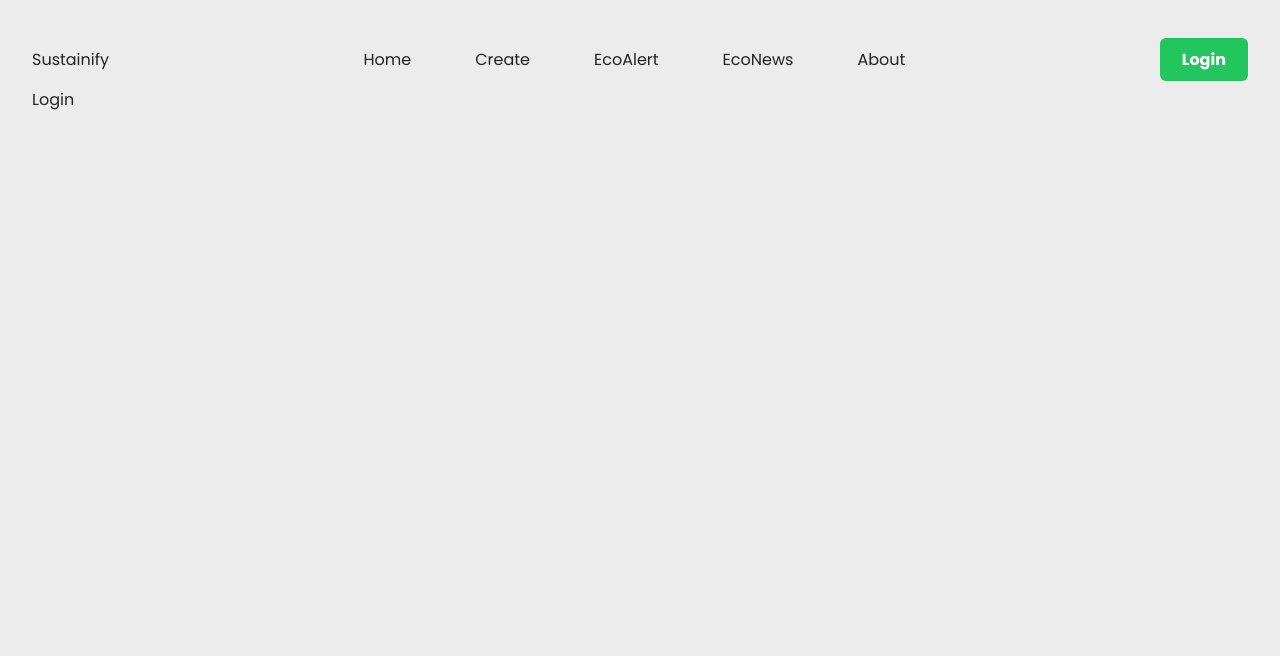
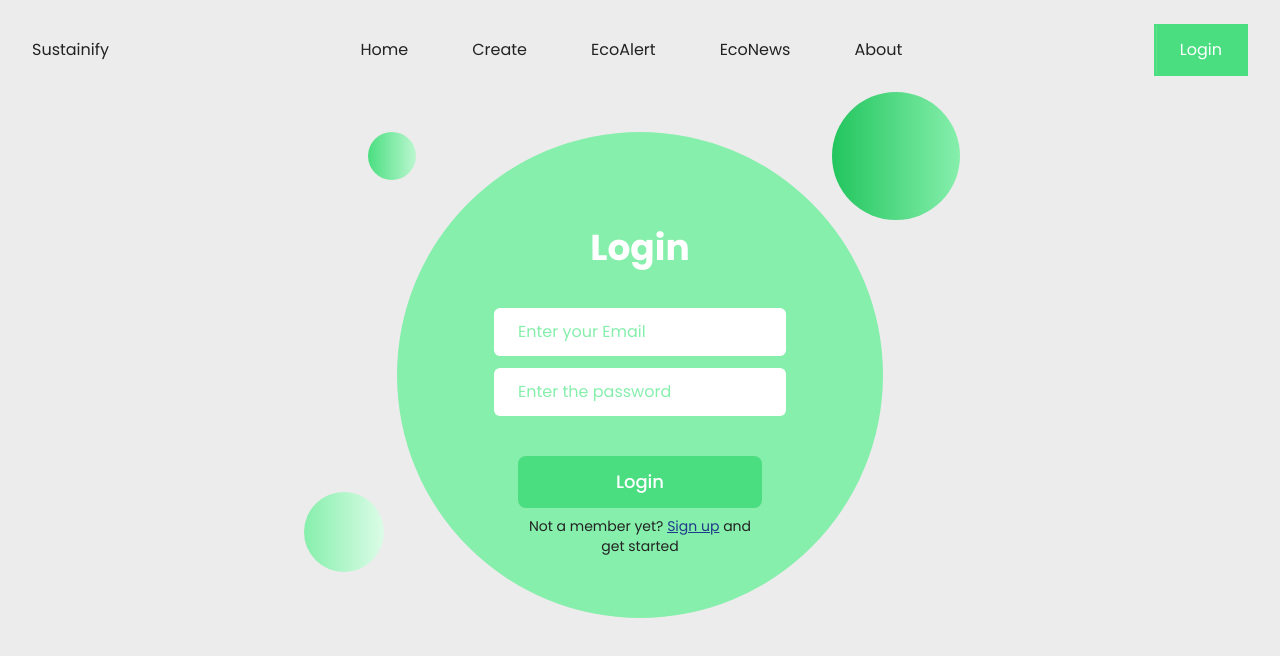
Before and after one commit to aneeshsharma72067/sustainify, a React (Vite) app: page /login in a window 1280 px wide. Shown: the top 656 px of the page. Built offline with nearby package versions, Linux system fonts and the light colour scheme.

Commit message:
Implemented: User Signup and Login page, storing user data in firestore after registeration

```diff
--- a/src/App.css
+++ b/src/App.css
@@ -1,5 +1,5 @@
 #root {
   max-width: 1280px;
   margin: 0 auto;
-  padding: 2rem;
+  padding: 0.5rem 2rem;
 }
--- a/src/components/Button.jsx
+++ b/src/components/Button.jsx
@@ -1,11 +1,31 @@
 import React from "react";
+import { NavLink } from "react-router-dom";
 
-function Button({ disabled, title, onclick }) {
+function Button({
+  disabled = false,
+  title,
+  onclick,
+  type,
+  location,
+  className,
+}) {
+  if (type === "link") {
+    return (
+      <NavLink
+        to={location}
+        onClick={onclick}
+        className={`custom_link relative group hover:text-white overflow-hidden border-2 border-green-400 px-6 py-3 ${className}`}
+      >
+        <div className="z-0 absolute group-hover:translate-x-full duration-500 top-0 -left-full w-full h-full bg-green-400"></div>
+        <p className="z-10 relative duration-300">{title}</p>
+      </NavLink>
+    );
+  }
   return (
     <button
       onClick={onclick}
       disabled={disabled}
-      className="group disabled:bg-opacity-50 active:disabled:scale-100 disabled:hover:text-white active:scale-90 outline-none relative border-2 border-green-400 overflow-hidden text-white bg-green-400 px-6 py-3 rounded-lg text-lg font-medium w-1/4 duration-300 hover:text-green-400"
+      className={`group disabled:bg-opacity-50 active:disabled:scale-100 disabled:hover:text-white active:scale-90 outline-none relative overflow-hidden text-white bg-green-400 px-6 py-3 rounded-lg text-lg font-medium w-1/4 duration-300 hover:text-green-400 ${className}`}
     >
       <div className="z-0 group-disabled:group-hover:scale-0 absolute scale-0 group-hover:scale-150 duration-500 -top-1/4 left-0 w-full aspect-square h-auto rounded-full bg-white"></div>
       <p className="z-10 relative">{title}</p>
--- a/src/components/Navbar.jsx
+++ b/src/components/Navbar.jsx
@@ -1,16 +1,6 @@
 import React from "react";
-import { useLocation } from "react-router-dom";
-
-function Link({ path, title }) {
-  const location = useLocation();
-  const isActive = location.pathname === path;
-  const className = `navbar__link ${isActive && "active__navbar__link"}`;
-  return (
-    <a href={path} className={className}>
-      {title}
-    </a>
-  );
-}
+import { NavLink } from "react-router-dom";
+import Button from "./Button";
 
 export default function Navbar() {
   return (
@@ -19,20 +9,23 @@ export default function Navbar() {
         <a href="/">Sustainify</a>
       </div>
       <div className="flex w-1/2 gap-[4rem] justify-center">
-        <Link title={"Home"} path={"/"} />
-        <Link title={"Create"} path={"/create"} />
-        <Link title={"EcoAlert"} path={"/alert/posts"} />
-        <Link title={"EcoNews"} path={"/news"} />
-        <Link title={"About"} path={"/about"} />
+        <NavLink className="navbar__link" to="/">
+          Home
+        </NavLink>
+        <NavLink className="navbar__link" to="/create">
+          Create
+        </NavLink>
+        <NavLink className="navbar__link" to="/alert/posts">
+          EcoAlert
+        </NavLink>
+        <NavLink className="navbar__link" to="/news">
+          EcoNews
+        </NavLink>
+        <NavLink className="navbar__link" to="/about">
+          About
+        </NavLink>
       </div>
-      <div>
-        <a
-          href="/login"
-          className="text-white px-5 py-2 rounded-md font-bold bg-green-500 duration-300 border-2 border-transparent border-green-500 hover:bg-transparent hover:border-green-500 hover:text-green-500"
-        >
-          Login
-        </a>
-      </div>
+      <Button type={"link"} location={"/login"} title={"Login"} />
     </div>
   );
 }
--- a/src/index.css
+++ b/src/index.css
@@ -41,6 +41,7 @@ body {
   background: var(--light-color);
   color: var(--dark-color);
   font-family: "Poppins";
+  min-height: 110vh;
 }
 
 ::-webkit-scrollbar {
@@ -64,11 +65,11 @@ a {
 }
 
 .navbar__link {
-  @apply duration-300 relative hover:text-green-400 after:content-[''] after:absolute after:w-2 after:h-2 after:rounded-full after:bg-green-400 after:-bottom-2 after:left-1/2 after:duration-300 after:opacity-0;
+  @apply duration-300 relative hover:text-green-400 after:content-[''] after:absolute after:w-2 after:h-2 after:rounded-full after:bg-green-400 after:-bottom-2 after:left-1/2 after:duration-300 after:scale-0;
 }
 
-.active__navbar__link {
-  @apply after:opacity-100;
+.navbar__link.active {
+  @apply after:scale-100;
 }
 
 .category_list_item {
@@ -151,3 +152,15 @@ a {
   background: #ffffff;
   box-shadow: 11px 11px 22px #c9c9c9, -11px -11px 22px #ffffff;
 }
+.custom_link.active > div {
+  @apply translate-x-full;
+}
+.custom_link.active > p {
+  @apply text-white;
+}
+.login-form:hover {
+  transform: rotateY(180deg);
+}
+.authForm::before {
+  transform-origin: top center;
+}
--- a/src/pages/Login.jsx
+++ b/src/pages/Login.jsx
@@ -1,5 +1,210 @@
-import React from "react";
+import React, { useState } from "react";
+import Button from "../components/Button";
+import { capitalizeWord } from "../utils/helper";
+import { useLocation } from "react-router-dom";
+import Toast from "../components/Toast";
+import Loader from "../components/Loader";
+import { signup } from "../services/Firebase";
+import { useFirebase } from "../context/FirebaseContext";
 
 export default function Login() {
-  return <div>Login</div>;
+  const firebase = useFirebase();
+  if (firebase.user) {
+    console.log(firebase.user);
+  }
+  const location = useLocation();
+  const signUpFirst = location.state && location.state.signUpFirst;
+  const [activeForm, setActiveForm] = useState(
+    signUpFirst ? "signup" : "login"
+  );
+  const [isLoading, setIsLoading] = useState(false);
+  const [toast, setToast] = useState({
+    isActive: false,
+    message: null,
+    status: null,
+  });
+  const [signUpFormData, setSignUpFormData] = useState({
+    username: "",
+    fullname: "",
+    email: "",
+    password: "",
+  });
+
+  const [loginFormData, setLoginFormData] = useState({
+    email: "",
+    password: "",
+  });
+  const showTost = (message, status) => {
+    setToast({ message: message, status: status, isActive: true });
+    setTimeout(() => {
+      setToast({ message: null, status: null, isActive: false });
+    }, 3000);
+  };
+  const resetForm = () => {
+    setSignUpFormData({ username: "", fullname: "", email: "", password: "" });
+    setLoginFormData({ email: "", password: "" });
+  };
+  const onSignupDataChange = (e) => {
+    setSignUpFormData({ ...signUpFormData, [e.target.name]: e.target.value });
+  };
+  const onLoginDataChange = (e) => {
+    setLoginFormData({ ...loginFormData, [e.target.name]: e.target.value });
+  };
+  const handleLogin = () => {
+    console.log(loginFormData);
+  };
+  const handleSignup = async () => {
+    setIsLoading(true);
+    try {
+      const result = await signup(signUpFormData);
+      if (result) {
+        showTost("Signup Successfull ✅", "success");
+        resetForm();
+      }
+    } catch (err) {
+      console.log(err);
+      showTost("Something Went Wrong !!", "error");
+    }
+    setIsLoading(false);
+  };
+
+  return (
+    <div className="relative w-full min-w-min h-[100vh] py-10 ">
+      {isLoading && <Loader />}
+      {toast.isActive && (
+        <Toast message={toast.message} status={toast.status} />
+      )}
+      <div
+        className={`absolute w-32 duration-700 h-32 rounded-full bg-gradient-to-r from-green-500 to-green-300  ${
+          activeForm === "login"
+            ? "top-0 right-[18rem]"
+            : "-top-4 right-[16rem]"
+        }`}
+      ></div>
+      <div
+        className={`absolute w-20 duration-700 h-20 rounded-full bg-gradient-to-r from-green-300 to-green-100 ${
+          activeForm === "login"
+            ? "top-1/2 left-[17rem]"
+            : "top-2/3 left-[13rem]"
+        }`}
+      ></div>
+      <div
+        className={`absolute w-12 duration-700 h-12 rounded-full bg-gradient-to-r from-green-400 to-green-200 ${
+          activeForm === "login" ? "top-10 left-[21rem]" : "top-8 left-[20rem]"
+        }`}
+      ></div>
+      <div
+        className={`w-2/5 min-w-[20rem] authForm duration-300 flex flex-col relative pt-[6rem] items-center gap-10 mx-auto aspect-square h-auto rounded-full before:content-[''] before:absolute before:w-full before:h-auto before:aspect-square before:bg-green-300 before:rounded-full before:top-0 before:-z-10 before:duration-300 ${
+          activeForm === "signup" && "before:scale-125"
+        }`}
+      >
+        <h1 className="text-4xl font-bold text-white text-center">
+          {capitalizeWord(activeForm)}
+        </h1>
+        {activeForm === "login" ? (
+          <div className="w-3/5 flex flex-col items-center gap-3">
+            <div className="w-full">
+              <input
+                type="email"
+                name="email"
+                id="email"
+                placeholder="Enter your Email"
+                className="px-6 w-full py-3 rounded-md outline-none border-none bg-white text-slate-700 placeholder:text-green-300"
+                value={loginFormData.email}
+                onChange={onLoginDataChange}
+              />
+            </div>
+            <div className="w-full">
+              <input
+                type="password"
+                name="password"
+                id="password"
+                placeholder="Enter the password"
+                className="px-6 w-full py-3 rounded-md outline-none border-none bg-white text-slate-700 placeholder:text-green-300"
+                value={loginFormData.password}
+                onChange={onLoginDataChange}
+              />
+            </div>
+          </div>
+        ) : (
+          <div className="w-3/5 flex flex-col items-center gap-3">
+            <div className="w-full">
+              <input
+                type="text"
+                name="fullname"
+                id="fullname"
+                placeholder="Enter your Full Name"
+                className="px-6 w-full py-3 rounded-md outline-none border-none bg-white text-slate-700 placeholder:text-green-300"
+                value={signUpFormData.fullname}
+                onChange={onSignupDataChange}
+              />
+            </div>
+            <div className="w-full">
+              <input
+                type="text"
+                name="username"
+                id="username"
+                placeholder="Enter a username"
+                className="px-6 w-full py-3 rounded-md outline-none border-none bg-white text-slate-700 placeholder:text-green-300"
+                value={signUpFormData.username}
+                onChange={onSignupDataChange}
+              />
+            </div>
+            <div className="w-full">
+              <input
+                type="email"
+                name="email"
+                id="email"
+                placeholder="Enter your Email"
+                className="px-6 w-full py-3 rounded-md outline-none border-none bg-white text-slate-700 placeholder:text-green-300"
+                value={signUpFormData.email}
+                onChange={onSignupDataChange}
+              />
+            </div>
+            <div className="w-full">
+              <input
+                type="password"
+                name="password"
+                id="password"
+                placeholder="Enter the password"
+                className="px-6 w-full py-3 rounded-md outline-none border-none bg-white text-slate-700 placeholder:text-green-300"
+                value={signUpFormData.password}
+                onChange={onSignupDataChange}
+              />
+            </div>
+          </div>
+        )}
+        <div className="w-full flex flex-col gap-2 items-center">
+          <Button
+            title={capitalizeWord(activeForm)}
+            className={"!w-1/2"}
+            onclick={activeForm === "login" ? handleLogin : handleSignup}
+          />
+          {activeForm === "login" ? (
+            <p className="w-1/2 text-center text-sm">
+              Not a member yet?{" "}
+              <span
+                onClick={() => setActiveForm("signup")}
+                className="underline text-blue-900 cursor-pointer"
+              >
+                Sign up
+              </span>{" "}
+              and get started
+            </p>
+          ) : (
+            <p className="w-1/2 text-center text-sm">
+              Already a member?{" "}
+              <span
+                onClick={() => setActiveForm("login")}
+                className="underline text-blue-900 cursor-pointer"
+              >
+                Log In
+              </span>{" "}
+              and continue
+            </p>
+          )}
+        </div>
+      </div>
+    </div>
+  );
 }
--- /dev/null
+++ b/src/pages/NotFound.jsx
@@ -0,0 +1,5 @@
+import React from "react";
+
+export default function NotFound() {
+  return <div>Oops | 404 Not Found</div>;
+}
--- a/src/services/Firebase.jsx
+++ b/src/services/Firebase.jsx
@@ -64,4 +64,14 @@ const getPosts = async () => {
   return postList;
 };
 
-export { addArticle, getArticles, addAlertPost, getPosts };
+const signup = async (formData) => {
+  const result = await addDoc(collection(firestore, "users"), {
+    ...formData,
+    bio: "",
+    popularity: 0,
+    joinedOn: serverTimestamp(),
+  });
+  return result;
+};
+
+export { addArticle, getArticles, addAlertPost, getPosts, signup };
--- a/src/utils/helper.jsx
+++ b/src/utils/helper.jsx
@@ -31,4 +31,8 @@ function timeAgo(date) {
   } ago`;
 }
 
-export { timeAgo };
+const capitalizeWord = (str) => {
+  return str[0].toUpperCase() + str.slice(1);
+};
+
+export { timeAgo, capitalizeWord };
```
Also changed, not shown: src/App.jsx (+8 -1 lines), src/pages/EcoAlert.jsx (+4 -3 lines).
